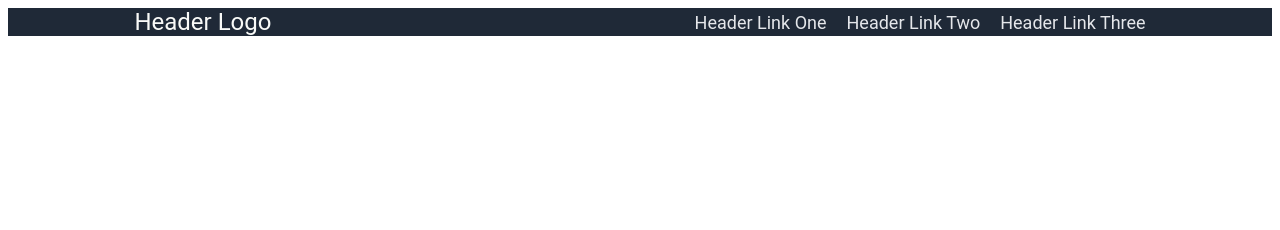
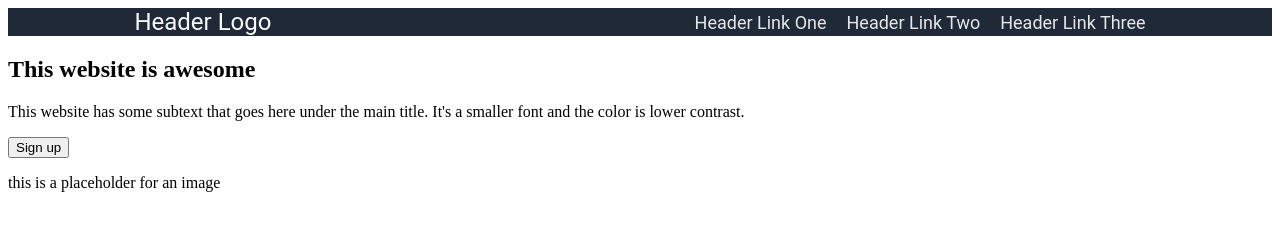
Before and after one commit to Amorfide/odin-landing-page, a plain HTML site: page index.html in a window 1280 px wide. Drawn offline with Linux system fonts and the light colour scheme.

Commit message:
added div classes for hero items

```diff
--- a/index.html
+++ b/index.html
@@ -17,5 +17,13 @@
             </div>
         </header>
     </div>
+    <div class="hero">
+    <div class="hero-main">
+            <h2>This website is awesome</h2>
+            <p>This website has some subtext that goes here under the main title. It's a smaller font and the color is lower contrast.</p>
+            <button>Sign up</button>
+        </div>
+        <div class="place-holder"><p>this is a placeholder for an image</p></div>
+    </div>
 </body>
 </html>
```
